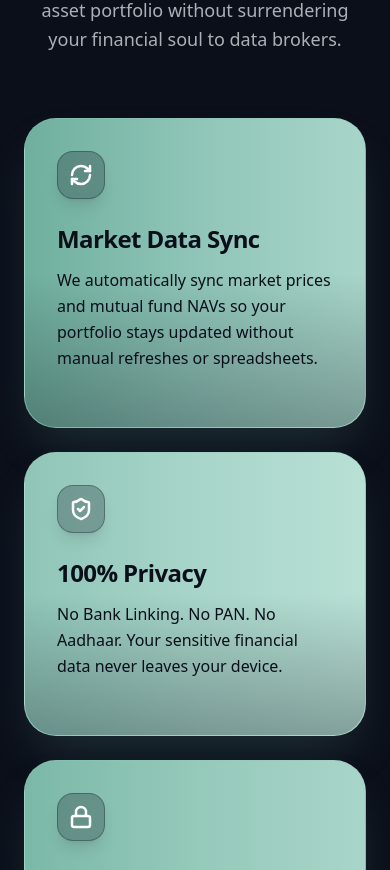
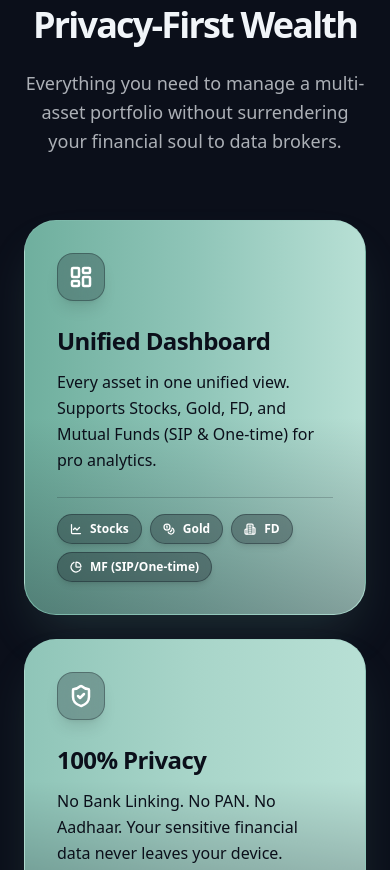
Before and after one commit to abhishekpawan/Trex-landing-page, a Next.js app: page / in a window 390 px wide. Shown: the part 4566-5436 px from the top of the page. Built offline with nearby package versions, Linux system fonts and the light colour scheme.

Commit message:
Enhance AudienceAudit and BentoGrid components with new features for investment data protection and portfolio export; update content for clarity and consistency.

```diff
--- a/src/components/sections/AudienceAudit.tsx
+++ b/src/components/sections/AudienceAudit.tsx
@@ -1,7 +1,7 @@
 'use client'
 
 import { motion } from 'framer-motion'
-import { CheckCircle2, XCircle, Database, Calculator, Timer, Shield } from 'lucide-react'
+import { CheckCircle2, XCircle, Database, Calculator, Timer, Shield, FileDown } from 'lucide-react'
 import SectionHeading from '@/components/ui/SectionHeading'
 
 export default function AudienceAudit() {
@@ -25,6 +25,10 @@ export default function AudienceAudit() {
     {
       text: "You want your investment data protected with an app-level PIN",
       icon: <Shield size={18} />
+    },
+    {
+      text: "You want a downloadable snapshot of your portfolio for records or sharing",
+      icon: <FileDown size={18} />
     }
   ]
 
--- a/src/components/sections/BentoGrid.tsx
+++ b/src/components/sections/BentoGrid.tsx
@@ -1,18 +1,19 @@
 'use client'
 
 import { motion } from 'framer-motion'
-import { RefreshCw, ShieldCheck, LayoutDashboard, LineChart, Coins, Building2, PieChart, TrendingUp, Lock } from 'lucide-react'
+import { RefreshCw, ShieldCheck, LayoutDashboard, LineChart, Coins, Building2, PieChart, TrendingUp, Lock, FileSpreadsheet } from 'lucide-react'
 import SectionHeading from '@/components/ui/SectionHeading'
 
 export default function BentoGrid() {
   const cards = [
     {
-      title: "Market Data Sync",
-      content: "We automatically sync market prices and mutual fund NAVs so your portfolio stays updated without manual refreshes or spreadsheets.",
-      icon: RefreshCw,
-      size: "md:col-span-1",
+      title: "Unified Dashboard",
+      content: "Every asset in one unified view. Supports Stocks, Gold, FD, and Mutual Funds (SIP & One-time) for pro analytics.",
+      icon: LayoutDashboard,
+      size: "md:col-span-2",
       variant: 'gradient1',
-      gradient: 'from-[#6FAF9E] via-[#8FC5B8] to-[#A8D5C9]'
+      gradient: 'from-[#6FAF9E] via-[#8FC5B8] to-[#B8E0D5]',
+      showAssets: true
     },
     {
       title: "100% Privacy",
@@ -31,21 +32,28 @@ export default function BentoGrid() {
       gradient: 'from-[#7BB8A8] via-[#95C9BA] to-[#A8D5C9]'
     },
     {
+      title: "Market Data Sync",
+      content: "We automatically sync market prices and mutual fund NAVs so your portfolio stays updated without manual refreshes or spreadsheets.",
+      icon: RefreshCw,
+      size: "md:col-span-2",
+      variant: 'gradient4',
+      gradient: 'from-[#6FAF9E] via-[#8FC5B8] to-[#A8D5C9]'
+    },
+    {
       title: "Watch your wealth grow",
       content:"TREX automatically tracks growth, interest, and returns across all your assets, giving you a clear picture of how your wealth builds over time — all in one place.",
       icon: TrendingUp,
-      size: "md:col-span-1",
-      variant: 'gradient4',
+      size: "md:col-span-2",
+      variant: 'gradient5',
       gradient: 'from-[#7BB8A8] via-[#95C9BA] to-[#A8D5C9]'
     },
     {
-      title: "Unified Dashboard",
-      content: "Every asset in one unified view. Supports Stocks, Gold, FD, and Mutual Funds (SIP & One-time) for pro analytics.",
-      icon: LayoutDashboard,
-      size: "md:col-span-2",
-      variant: 'gradient5',
-      gradient: 'from-[#6FAF9E] via-[#8FC5B8] to-[#B8E0D5]',
-      showAssets: true
+      title: "Export Your Portfolio Anytime",
+      content: "Download a complete snapshot of your portfolio as an Excel file — including invested amounts, current values, and returns — exactly as they stand today.",
+      icon: FileSpreadsheet,
+      size: "md:col-span-1",
+      variant: 'gradient6',
+      gradient: 'from-[#8FC5B8] via-[#A8D5C9] to-[#B8E0D5]'
     }
   ]
 
```
